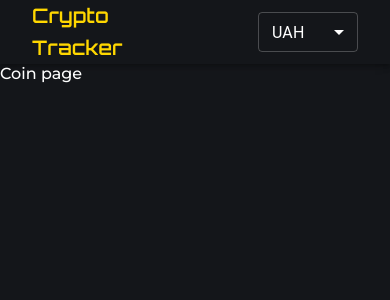
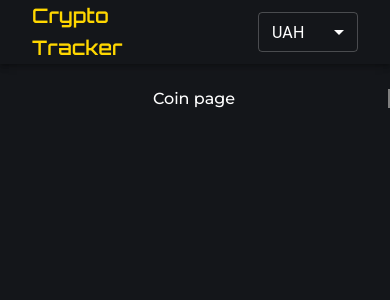
Before and after one commit to ybeliaev/criptocurrently-tracker, a React (Create React App) app: page /coins/1 in a window 390 px wide. Shown: the top 300 px of the page. Built offline with nearby package versions, Linux system fonts and the light colour scheme; no server answers.

Commit message:
add some breakpoints css + theme

```diff
--- a/src/components/CoinPage.js
+++ b/src/components/CoinPage.js
@@ -1,11 +1,58 @@
-import React from 'react';
+import React, { useEffect, useState } from "react";
+import { useParams } from "react-router-dom";
+import { CryptoState } from "../context/CryptoContext";
+import axios from "axios";
+import { SingleCoin } from "../config/api";
+import styled from "@emotion/styled";
+import { ThemeProvider } from "@emotion/react";
+import { createTheme } from "@mui/material";
 
 const CoinPage = () => {
-    return (
-        <div>
-            Coin page
-        </div>
-    );
+  const { id } = useParams();
+  const [coin, setCoin] = useState();
+
+  const { currency, symbol } = CryptoState("");
+
+  const fetchCoin = async () => {
+    const { data } = await axios.get(SingleCoin(id));
+
+    setCoin(data);
+  };
+  console.log(coin);
+  const DivContainer = styled("div")(({ theme }) => ({
+    display: "flex",
+    [theme.breakpoints.down("md")]: {
+      flexDirection: "column",
+      alignItems: "center",
+    },
+  }));
+  const DivSidebar = styled("div")(({ theme }) => ({
+    width: "30%",
+    [theme.breakpoints.down("md")]: {
+      width: "100%",
+    },
+    display: "flex",
+    flexDirection: "column",
+    alignItems: "center",
+    marginTop: 25,
+    borderRight: "2px solid grey",
+  }));
+  useEffect(() => {
+    fetchCoin();
+    // eslint-disable-next-line react-hooks/exhaustive-deps
+  }, []);
+  const darkTheme = createTheme({
+    palette: {
+      mode: "dark",
+    },
+  });
+  return (
+    <ThemeProvider theme={darkTheme}>
+      <DivContainer>
+        <DivSidebar>Coin page</DivSidebar>
+      </DivContainer>
+    </ThemeProvider>
+  );
 };
 
 export default CoinPage;
```
